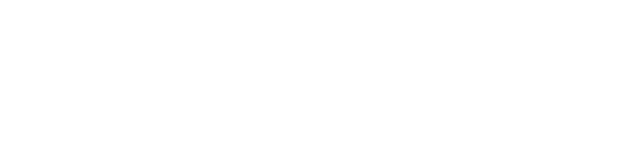
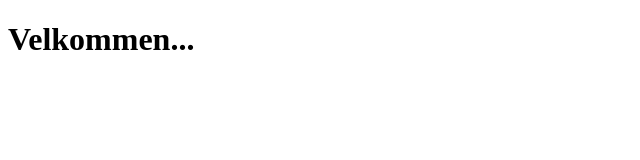
Before and after one commit to TroelsAtWork/git-sandbox, a plain HTML site: page index.html in a window 1280 px wide. Shown: the whole page, without its empty margins (0-640 px from the left). Drawn offline with Linux system fonts and the light colour scheme.

Commit message:
Add fantastic changes

```diff
--- a/index.html
+++ b/index.html
@@ -6,6 +6,6 @@
     <title>Document</title>
 </head>
 <body>
-
+    <h1>Velkommen...</h1>
 </body>
 </html>
```
